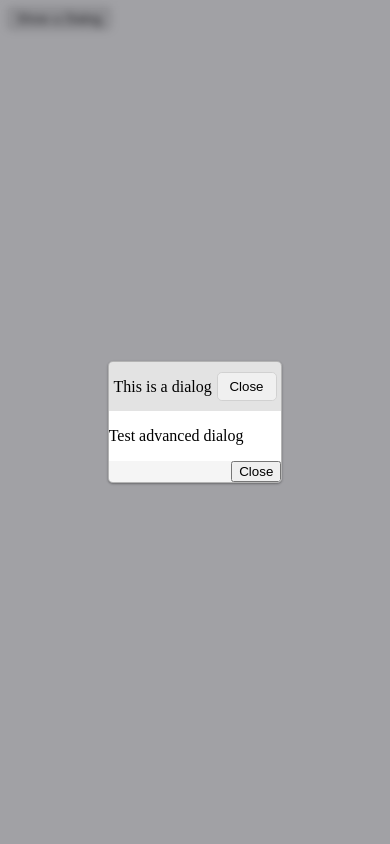
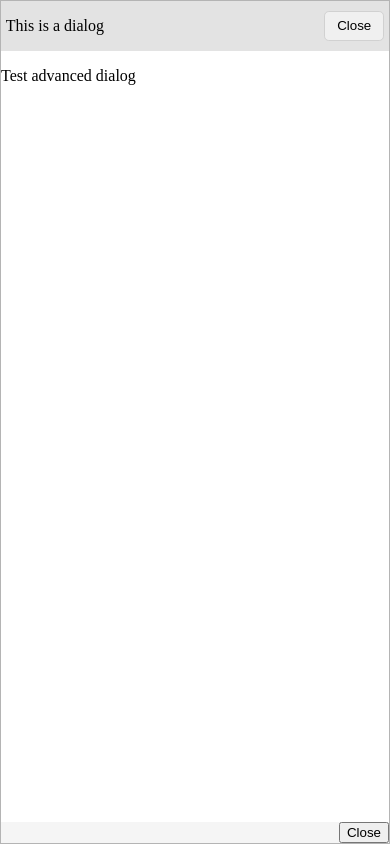
Before and after one commit to AlgoRythm-Dylan/advanced-ui, a website: page www/index.html in a window 390 px wide. Both pictures are taken after a click on the button "Show a Dialog". Drawn offline with Linux system fonts and the light colour scheme.

Commit message:
PC-1 add medium size

```diff
--- a/www/advanced-dialog.css
+++ b/www/advanced-dialog.css
@@ -1,3 +1,18 @@
 advanced-dialog > button[slot="controls-panel"]:not([unstyled]) {
 
 }
+
+advanced-dialog[size=medium] {
+    width: var(--adv-dialog-med-width, 65%);
+    max-width: 100%;
+    height: var(--adv-dialog-med-height, 65%);
+    max-height: 100%;
+}
+
+@media (max-width: 600px){
+    advanced-dialog[size=medium] {
+        height: 100%;
+        width: 100%;
+        border-radius: 0px;
+    }
+}
```
Also changed, not shown: www/index.html (+1 -1 lines).
